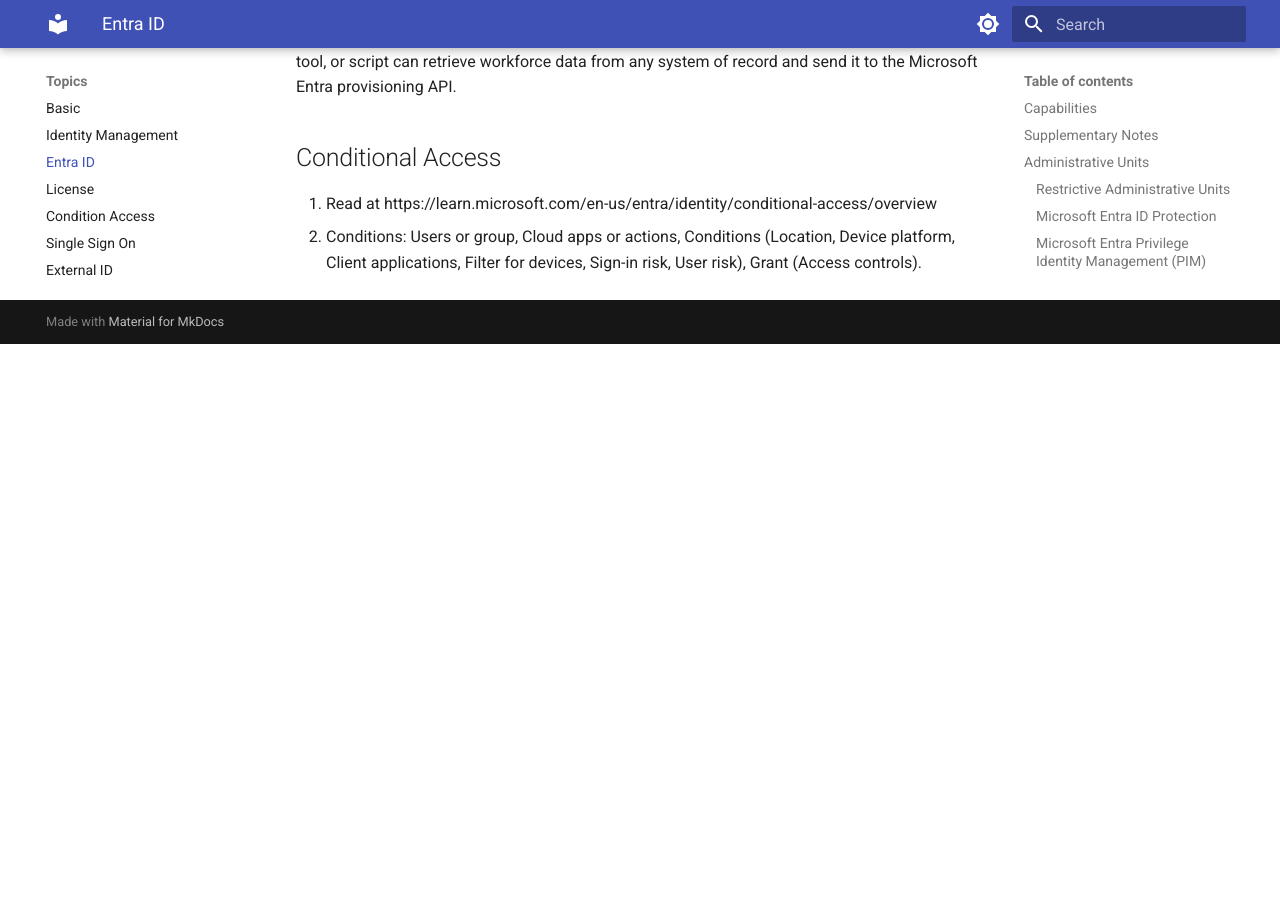
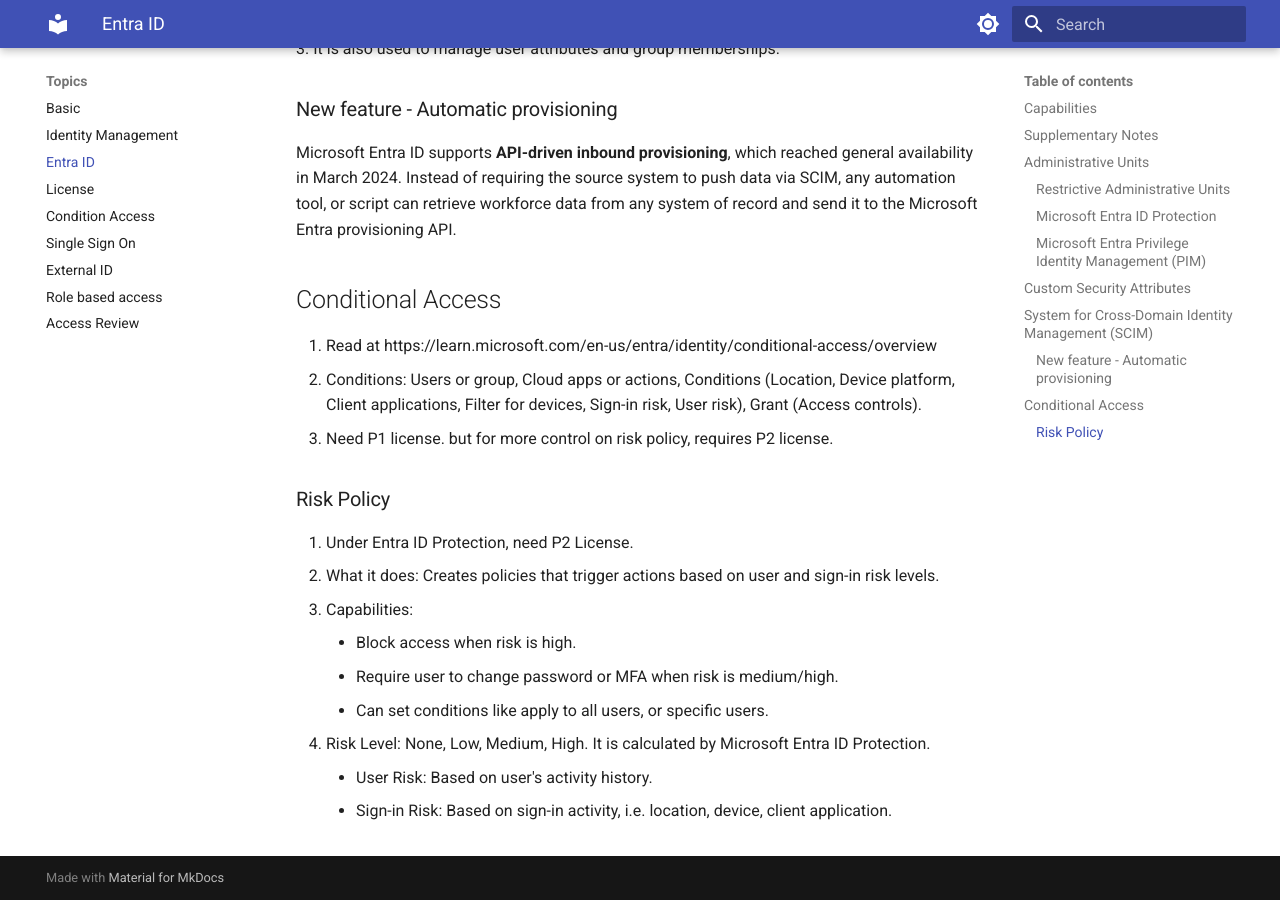
Before and after one commit to yoonghan/SC-300-Identity-and-Access-Administrator, an MkDocs documentation site: the page built from docs/EntraId.md, in a window 1280 px wide and 900 px high, scrolled down 2856 px. Built offline with MkDocs 1.6.1 and Material for MkDocs 9.7.7, drawn with Linux system fonts in a browser that asks for light colours; before the commit the page ends 3200 px from its top, so only the background shows below that; some of the changed text lies outside the part shown.

Commit message:
Update access review

```diff
--- a/docs/EntraId.md
+++ b/docs/EntraId.md
@@ -39,6 +39,11 @@
 ### Microsoft Entra Privilege Identity Management (PIM)
 - What it does: Mitigates risk by enforcing "least privilege" access, allowing administrators to activate permissions only when needed, rather than having standing admin access.
 - Capabilities: Time-bound activation, approval workflows for activation, and auditing of privileged roles.
+- Requires P2 License
+- To enable PIM, user needs:
+    - MFA must be enabled
+    - Must be assigned to a role eligible assignment in PIM
+
 
 ## Custom Security Attributes
 1. Read at https://learn.microsoft.com/en-us/entra/fundamentals/custom-security-attributes-manage?tabs=admin-center
@@ -68,3 +73,15 @@
 ## Conditional Access
 1. Read at https://learn.microsoft.com/en-us/entra/identity/conditional-access/overview
 2. Conditions: Users or group, Cloud apps or actions, Conditions (Location, Device platform, Client applications, Filter for devices, Sign-in risk, User risk), Grant (Access controls).
+3. Need P1 license. but for more control on risk policy, requires P2 license.
+
+### Risk Policy
+1. Under Entra ID Protection, need P2 License.
+2. What it does: Creates policies that trigger actions based on user and sign-in risk levels.
+3. Capabilities:
+    - Block access when risk is high.
+    - Require user to change password or MFA when risk is medium/high.
+    - Can set conditions like apply to all users, or specific users.
+4. Risk Level: None, Low, Medium, High. It is calculated by Microsoft Entra ID Protection.
+    - User Risk: Based on user's activity history.
+    - Sign-in Risk: Based on sign-in activity, i.e. location, device, client application.
```
Also changed, not shown: docs/AcessReview.md (+2 -0 lines).
